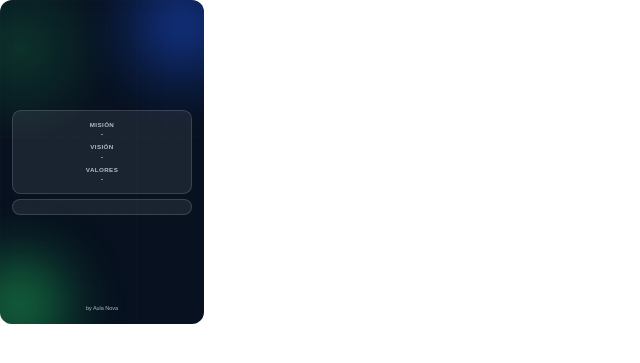
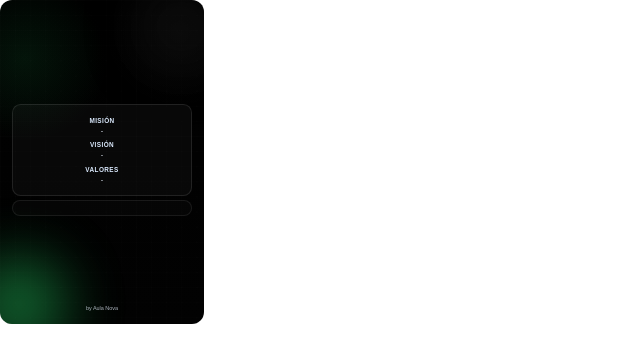
Before and after one commit to edisonclase/carnetizacion, a Python web app: template app/ui/templates/cards/student_card_back_tech.html in a window 1280 px wide. Shown: the top 363 px of the page, without its empty margins (0-640 px from the left). Run offline with Jinja, Linux system fonts and the light colour scheme; the template is opened without the code that fills it, so the values that code supplies are empty.

Commit message:
Ajustar QR y refinamientos finales de classic y tech

```diff
--- a/app/ui/static/cards/card_tech.css
+++ b/app/ui/static/cards/card_tech.css
@@ -43,6 +43,13 @@
     radial-gradient(circle at 90% 8%, rgba(29, 78, 216, 0.22), transparent 30%),
     linear-gradient(180deg, var(--bg), var(--primary));
   color: var(--text);
+}
+
+.tech-card-back-black {
+  background:
+    radial-gradient(circle at 12% 18%, rgba(34, 197, 94, 0.10), transparent 26%),
+    radial-gradient(circle at 88% 10%, rgba(255, 255, 255, 0.04), transparent 22%),
+    linear-gradient(180deg, #000000, #020202);
 }
 
 .grid-overlay {
@@ -337,7 +338,7 @@
 }
 
 .back-tech-layout-v2 {
-  padding-top: 4.2mm;
+  padding-top: 3.5mm;
 }
 
 .back-tech-logo-wrap {
@@ -360,7 +361,8 @@
 }
 
 .tech-panels-v2 {
-  margin-top: 2.2mm;
+  margin-top: 1.5mm;
+  gap: 1mm;
 }
 
 .panel {
@@ -387,15 +389,20 @@
 }
 
 .panel-unified-text-v2-lg {
-  padding: 2.5mm 2.15mm;
-  gap: 1.4mm;
+  padding: 3mm 2.4mm;
+  gap: 1.7mm;
+}
+
+.panel-unified-text-v2-black {
+  background: rgba(255,255,255,0.03);
+  border-color: rgba(255,255,255,0.10);
 }
 
 .panel-title {
   display: block;
   margin-bottom: 0.45mm;
-  font-size: 1.65mm;
-  color: var(--muted);
+  font-size: 1.7mm;
+  color: #dbeafe;
   text-transform: uppercase;
   letter-spacing: 0.4px;
   text-align: center;
@@ -404,8 +411,8 @@
 
 .panel-text-block p {
   text-align: center;
-  font-size: 1.82mm;
-  line-height: 1.2;
+  font-size: 1.95mm;
+  line-height: 1.22;
 }
 
 .panel-loss p {
@@ -418,13 +425,18 @@
 }
 
 .panel-loss-v2 p {
-  font-size: 1.34mm;
+  font-size: 1.32mm;
   line-height: 1.12;
+}
+
+.panel-loss-black {
+  background: rgba(255,255,255,0.02);
+  border-color: rgba(255,255,255,0.08);
 }
 
 .tech-bottom-note {
   text-align: center;
-  margin-top: 1.2mm;
+  margin-top: 1mm;
 }
 
 .tech-bottom-note p {
--- a/app/ui/templates/cards/student_card_back_tech.html
+++ b/app/ui/templates/cards/student_card_back_tech.html
@@ -8,14 +8,14 @@
 </head>
 <body
   style="
-    --primary: {{ center_primary_color or '#07111f' }};
-    --secondary: {{ center_secondary_color or '#1d4ed8' }};
+    --primary: {{ center_primary_color or '#000000' }};
+    --secondary: {{ center_secondary_color or '#111111' }};
     --accent: {{ center_accent_color or '#22c55e' }};
     --text: {{ center_text_color or '#e5eefb' }};
-    --bg: {{ center_background_color or '#07111f' }};
+    --bg: #000000;
   "
 >
-  <div class="id-card tech-card">
+  <div class="id-card tech-card tech-card-back-black">
     <div class="grid-overlay"></div>
     <div class="glow glow-left"></div>
     <div class="glow glow-right"></div>
@@ -28,7 +28,7 @@
       </header>
 
       <section class="tech-panels tech-panels-v2">
-        <div class="panel panel-unified-text panel-unified-text-v2 panel-unified-text-v2-lg">
+        <div class="panel panel-unified-text panel-unified-text-v2 panel-unified-text-v2-lg panel-unified-text-v2-black">
           <div class="panel-text-block">
             <span class="panel-title">Misión</span>
             <p>{{ mission or "-" }}</p>
@@ -45,7 +45,7 @@
           </div>
         </div>
 
-        <div class="panel panel-loss panel-loss-v2">
+        <div class="panel panel-loss panel-loss-v2 panel-loss-black">
           <p>{{ card_loss_notice }}</p>
           <p>{{ card_loss_contact }}</p>
         </div>
--- a/app/ui/templates/cards/student_card_front_tech.html
+++ b/app/ui/templates/cards/student_card_front_tech.html
@@ -55,10 +55,8 @@
 
         <div class="tech-info-panel">
           <div><strong>ID MINERD:</strong> {{ minerd_id or "-" }}</div>
-          <div class="row-inline">
-            <span><strong>Curso:</strong> {{ grade }}</span>
-            <span><strong>Sección:</strong> {{ section }}</span>
-          </div>
+          <div><strong>Curso:</strong> {{ grade }}</div>
+          <div><strong>Sección:</strong> {{ section }}</div>
           <div><strong>Año escolar:</strong> {{ school_year_name }}</div>
           {% if student_cycle_label == "Segundo Ciclo" and student_technical_area %}
             <div><strong>{{ student_technical_area_label }}:</strong> {{ student_technical_area }}</div>
```
Also changed, not shown: other parts of app/ui/static/cards/card_tech.css (+12 -18 lines), app/ui/static/student_card.css (+12 -12 lines).
